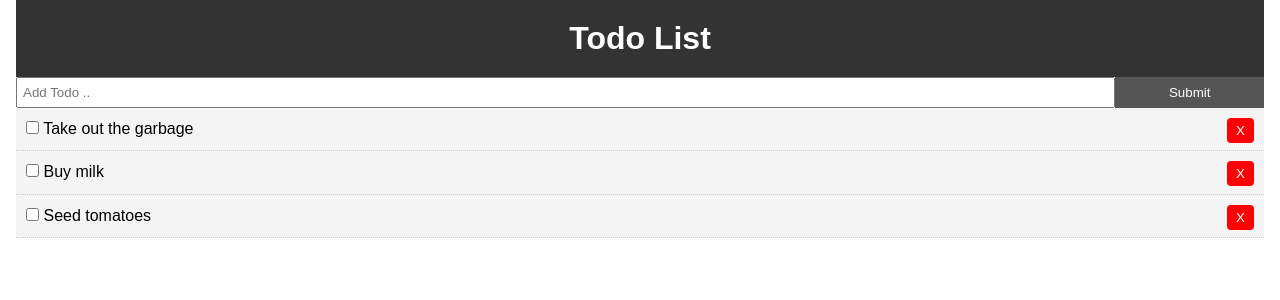
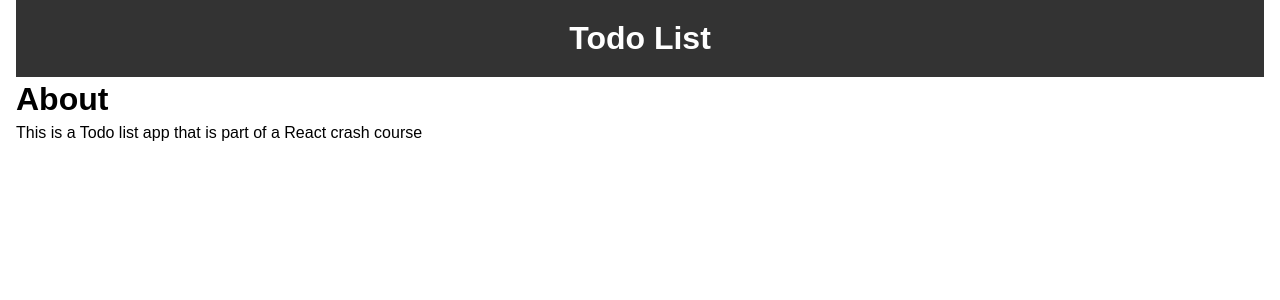
Before and after one commit to jamiev03/React-Playground, a React (Create React App) app in the folder todo-app/: page /about in a window 1280 px wide. Shown: the top 300 px of the page. Built offline with nearby package versions, Linux system fonts and the light colour scheme.

Commit message:
Import react router dom and create route for About page

```diff
--- a/todo-app/package.json
+++ b/todo-app/package.json
@@ -8,6 +8,7 @@
     "@testing-library/user-event": "^7.2.1",
     "react": "^16.13.0",
     "react-dom": "^16.13.0",
+    "react-router-dom": "^5.1.2",
     "react-scripts": "3.4.0",
     "uuid": "^7.0.2"
   },
--- a/todo-app/src/App.js
+++ b/todo-app/src/App.js
@@ -1,7 +1,9 @@
 import React, { Component } from 'react';
+import { BrowserRouter as Router, Route } from 'react-router-dom'
 import Todos from './components/Todos';
 import Header from './components/Header';
 import AddTodo from './components/AddTodo';
+import About from './components/pages/About';
 import './App.css';
 import { v4 as uuidv4 } from 'uuid'; //Random id generator
 
@@ -53,14 +55,21 @@
 
   render() {
     return (
+      <Router>
         <div className="App">
           <div className="container">
             <Header />
+            <Route exact path="/" render={props => (
+              <React.Fragment>
                 <AddTodo addTodo={this.addTodo} />
                <Todos todos={this.state.todos} markComplete={this.markComplete}
                 deleteTodo={this.deleteTodo}/>
+              </React.Fragment>
+            )} />
+            <Route path="/about" component={About} />
           </div>
         </div>
+      </Router>
     );
   }
 }
--- /dev/null
+++ b/todo-app/src/components/pages/About.js
@@ -0,0 +1,13 @@
+import React from 'react';
+
+function About() {
+    return (
+        <React.Fragment>
+            <h1>About</h1>
+            <p>This is a Todo list app that is part of a React crash course</p>
+        </React.Fragment>
+    )
+}
+
+
+export default About;
```
Also changed, not shown: todo-app/src/components/AddTodo.js (line endings or trailing spaces), 1 other file (tests, documents, lock files or other folders). Lines whose indentation alone changed are shown as unchanged.
